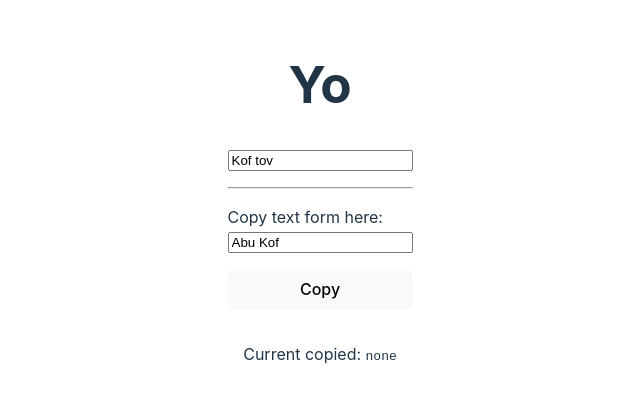
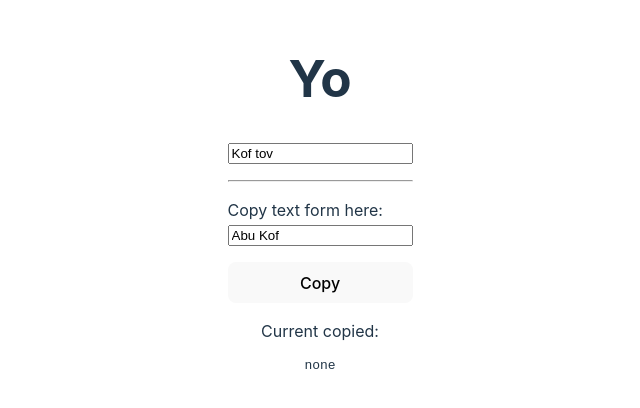
Before and after one commit to YonatanKof/vue-use, a Vue app: page / in a window 1280 px wide. Shown: the part 198-606 px from the top of the page, without its empty margins (320-960 px from the left). Built offline with nearby package versions, Linux system fonts and the light colour scheme.

Commit message:
Add useClipboard

```diff
--- a/src/components/useClipboard.vue
+++ b/src/components/useClipboard.vue
@@ -18,7 +18,7 @@ const { text, copy, copied, isSupported } = useClipboard({ source });
 			<span v-else>Copied!</span>
 		</button>
 		<p>
-			Current copied: <code>{{ text || "none" }}</code>
+			Current copied: <pre>{{ text || "none" }}</pre>
 		</p>
 	</div>
 	<p v-else>Your browser does not support Clipboard API</p>
@@ -30,4 +30,7 @@ div {
 	flex-direction: column;
 	gap: 1rem;
 }
+p{
+    margin: 0;
+}
 </style>
```
